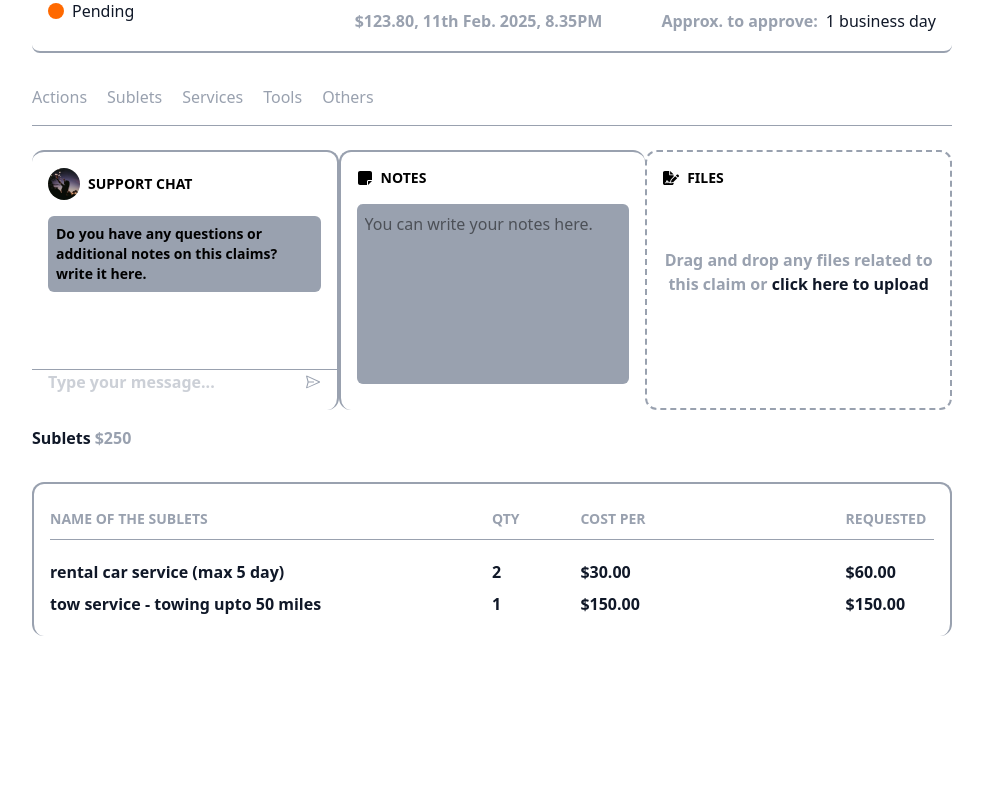
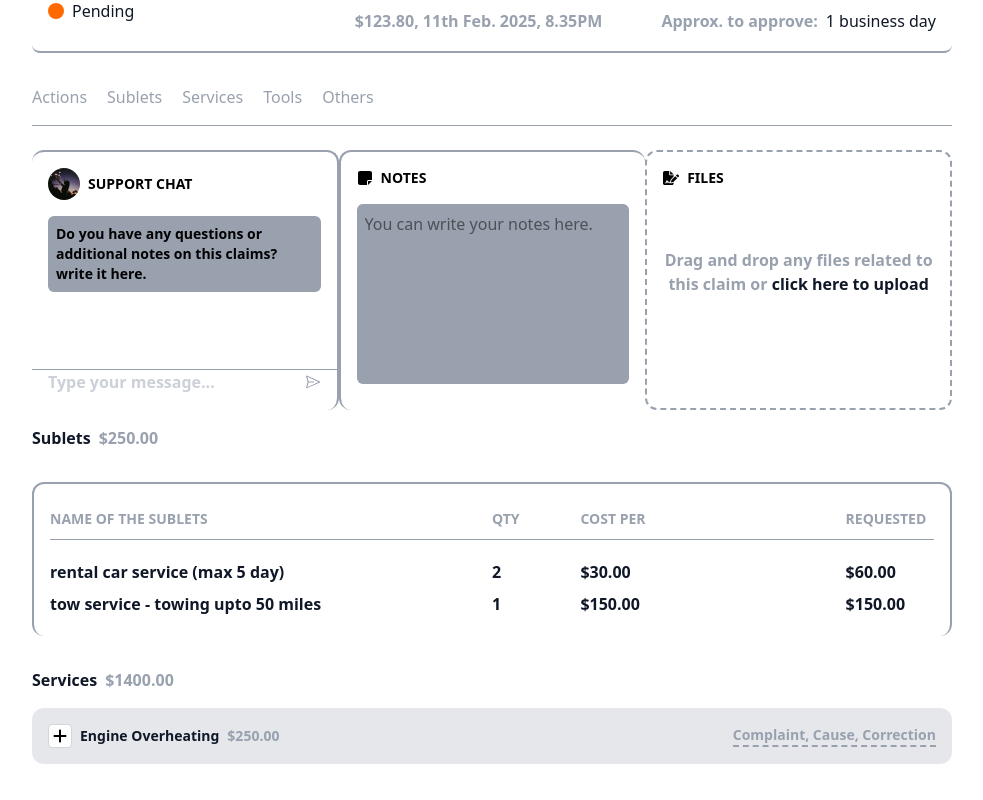
Before and after one commit to shreejanamaharjan/Task, a React (Vite) app: page /claims in a window 1280 px wide. Shown: the part 416-1216 px from the top of the page, without its empty margins (148-1131 px from the left). Before the commit the page ends 1104 px from the top, so only its background shows below. Built offline with nearby package versions, Linux system fonts and the light colour scheme.

Commit message:
feat: added services section

```diff
--- a/src/components/additionalInfo/AdditionalDetail.tsx
+++ b/src/components/additionalInfo/AdditionalDetail.tsx
@@ -1,5 +1,6 @@
 import Action from "./Action";
 import AdditonalNavbar from "./AdditonalNavbar";
+import Services from "./Services";
 import Sublets from "./Sublets";
 
 const AdditionalDetail = () => {
@@ -8,6 +9,7 @@ const AdditionalDetail = () => {
       <AdditonalNavbar />
       <Action />
       <Sublets />
+      <Services />
     </div>
   );
 };
--- /dev/null
+++ b/src/components/additionalInfo/Services.tsx
@@ -0,0 +1,148 @@
+import { useState } from "react";
+import { FaPlus } from "react-icons/fa6";
+import { TiMinus, TiTick } from "react-icons/ti";
+
+const Services = () => {
+  const [showMenu, setShowMenu] = useState(false);
+  const [showSubMenu, setShowSubMenu] = useState(false);
+
+  const handleShowMenu = () => {
+    setShowMenu((prev) => !prev);
+  };
+
+  const handleShowSubMenu = () => {
+    setShowSubMenu((prev) => !prev);
+  };
+
+  return (
+    <div className="my-4">
+      <div className="text-base flex gap-2 items-center">
+        <h1 className="text-gray-900 capitalize font-bold">services</h1>
+        <span className="text-gray-400 font-semibold">$1400.00</span>
+      </div>
+      <div className="rounded-xl bg-gray-200 p-4 my-4">
+        <div className="flex justify-between items-center">
+          <div className="flex items-center gap-2">
+            <div
+              className="w-6 h-6 bg-white rounded border border-gray-300 flex items-center justify-center cursor-pointer"
+              onClick={handleShowMenu}
+            >
+              {showMenu ? <TiMinus /> : <FaPlus />}
+            </div>
+            <p className="text-sm font-semibold text-gray-900 capitalize">
+              engine overheating
+            </p>
+            <span className="text-sm font-semibold text-gray-400">$250.00</span>
+          </div>
+          <div className="text-sm font-semibold text-gray-400 capitalize">
+            <h1
+              className={`${
+                showMenu
+                  ? "border-none"
+                  : "border-b-2 border-gray-400 border-dashed"
+              }`}
+            >
+              complaint, cause, correction
+            </h1>
+          </div>
+        </div>
+
+        <div
+          className={`transition-all duration-300 ease-in-out overflow-hidden ${
+            showMenu ? "max-h-screen opacity-100 mt-4" : "max-h-0 opacity-0"
+          }`}
+        >
+          <div className="bg-white rounded-xl p-4">
+            <div className="flex items-center gap-2">
+              <div
+                className="w-6 h-6 bg-white rounded border border-gray-300 flex items-center justify-center cursor-pointer"
+                onClick={handleShowSubMenu}
+              >
+                {showSubMenu ? <TiMinus /> : <FaPlus />}
+              </div>
+              <p className="text-sm font-semibold text-gray-900 capitalize">
+                engine overheating
+              </p>
+            </div>
+          </div>
+
+          <div
+            className={`transition-all duration-300 ease-in-out overflow-hidden ${
+              showSubMenu
+                ? "max-h-screen opacity-100 mt-4"
+                : "max-h-0 opacity-0"
+            }`}
+          >
+            <div className="mt-4">
+              <h1 className="uppercase text-xs text-gray-900 font-semibold ml-2">
+                parts
+              </h1>
+              <div className="bg-white p-4 rounded-xl mt-2">
+                <table className="w-full table-fixed">
+                  <thead className="uppercase text-sm text-gray-400 text-left h-10">
+                    <tr>
+                      <th style={{ width: "20%" }}>parts number</th>
+                      <th style={{ width: "20%" }}>parts name</th>
+                      <th>qty</th>
+                      <th>wty mo</th>
+                      <th>wty miles</th>
+                      <th>cost per</th>
+                      <th>tax per</th>
+                    </tr>
+                  </thead>
+                  <tbody>
+                    <tr className="border-b border-gray-400 w-full"></tr>
+                    <tr className="capitalize font-semibold text-sm text-gray-900 h-10">
+                      <td>123456789AA</td>
+                      <td>radiator</td>
+                      <td>1</td>
+                      <td>24</td>
+                      <td>50,000</td>
+                      <td>$500.00</td>
+                      <td>$75.00</td>
+                    </tr>
+                  </tbody>
+                </table>
+              </div>
+            </div>
+
+            <div className="mt-4">
+              <h1 className="uppercase text-xs text-gray-900 font-semibold ml-2">
+                labour
+              </h1>
+              <div className="bg-white p-4 rounded-xl mt-2">
+                <table className="w-full table-fixed">
+                  <thead className="uppercase text-sm text-gray-400 text-left h-10">
+                    <tr>
+                      <th style={{ width: "65%" }}>labour description</th>
+                      <th>menu</th>
+                      <th>hour</th>
+                      <th>rate</th>
+                      <th>tax(%)</th>
+                      <th>tax per</th>
+                    </tr>
+                  </thead>
+                  <tbody>
+                    <tr className="border-b border-gray-400 w-full"></tr>
+                    <tr className="capitalize font-semibold text-sm text-gray-900 h-10">
+                      <td>senior engineer's labour</td>
+                      <td>
+                        <TiTick />
+                      </td>
+                      <td>4</td>
+                      <td>$60.00</td>
+                      <td>15%</td>
+                      <td>$45.00</td>
+                    </tr>
+                  </tbody>
+                </table>
+              </div>
+            </div>
+          </div>
+        </div>
+      </div>
+    </div>
+  );
+};
+
+export default Services;
--- a/src/components/additionalInfo/Sublets.tsx
+++ b/src/components/additionalInfo/Sublets.tsx
@@ -3,9 +3,9 @@ import { subletData } from "../../data/sublets";
 const Sublets = () => {
   return (
     <div className="my-4">
-      <div className="text-base flex gap-1 items-center">
+      <div className="text-base flex gap-2 items-center">
         <h1 className="text-gray-900 capitalize font-bold">sublets</h1>
-        <span className="text-gray-400 font-semibold">$250</span>
+        <span className="text-gray-400 font-semibold">$250.00</span>
       </div>
       <div className="my-8 border-t-2 border-l-2 border-r-2 border-gray-400 rounded-xl p-4">
         <table className="w-full table-fixed ">
```
